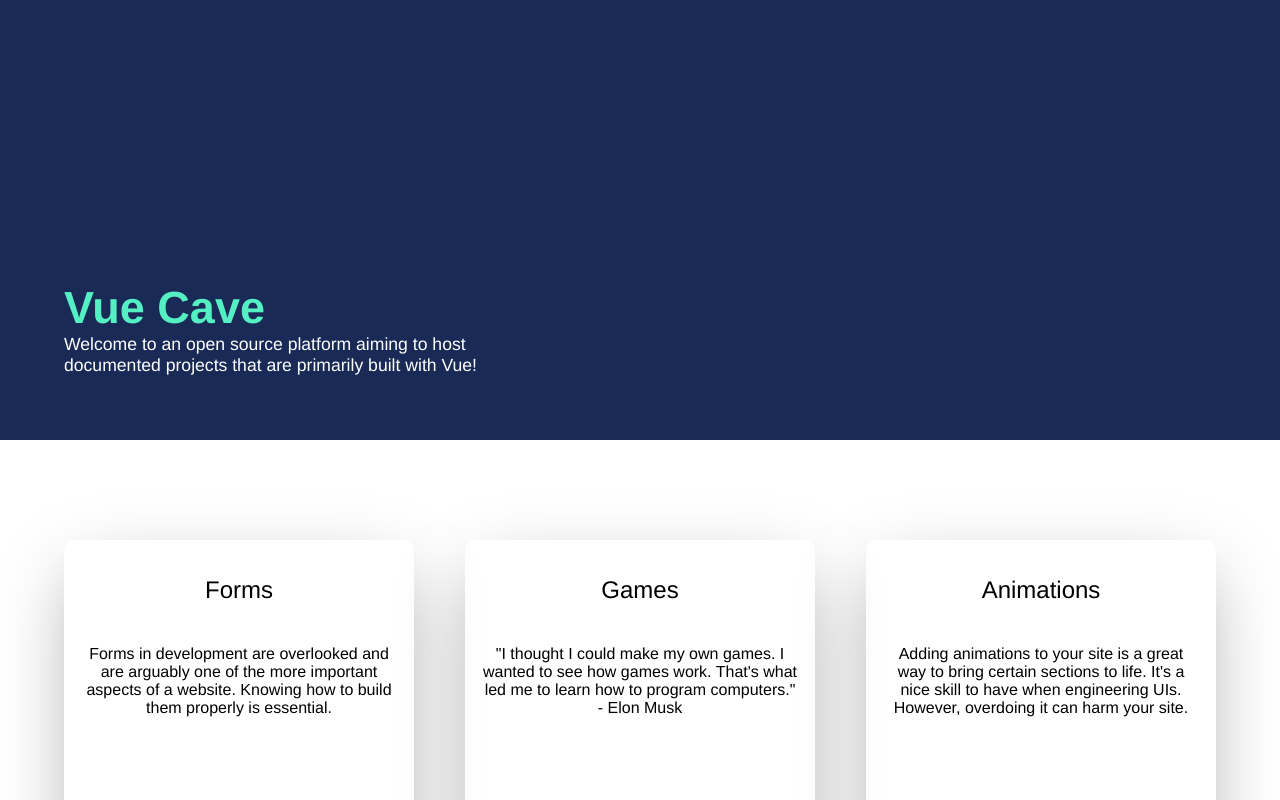
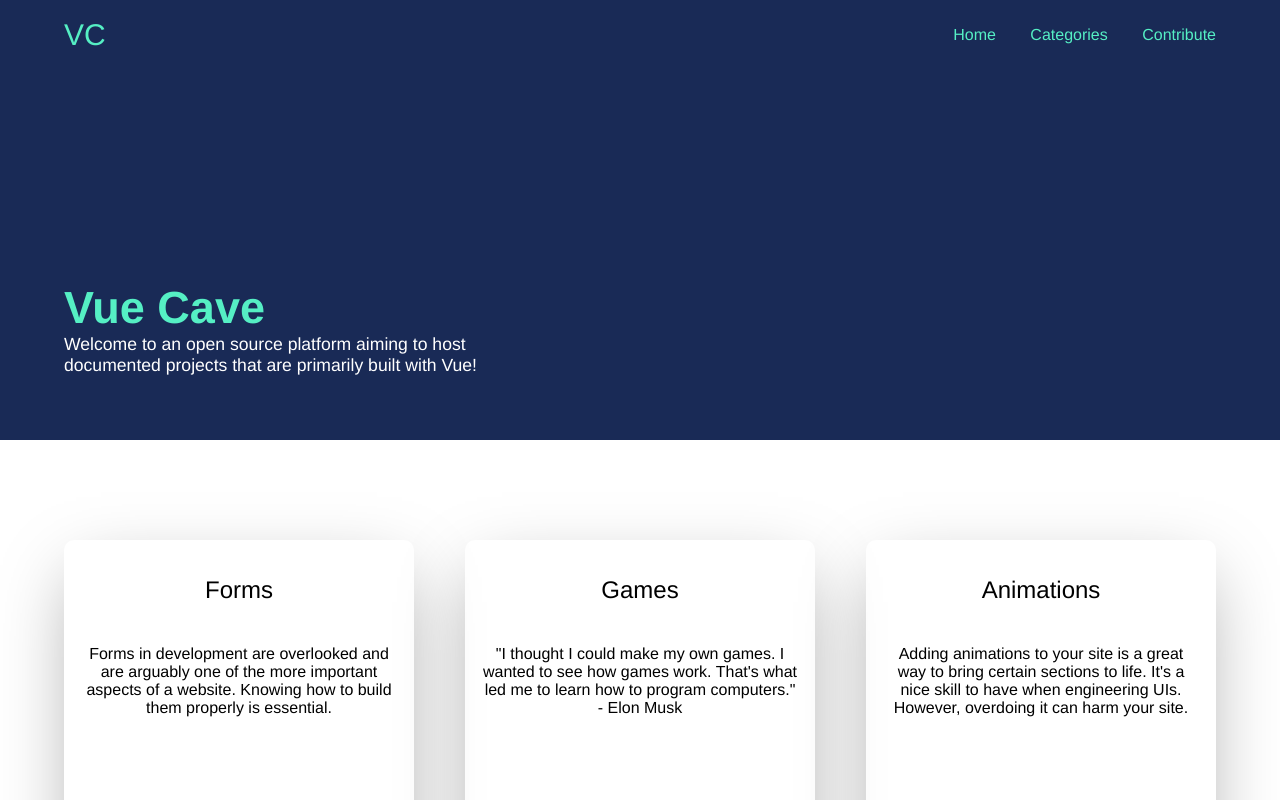
Before and after one commit to silashuereca/vue-form-elements, a Vue app: page / in a window 1280 px wide. Shown: the top 800 px of the page. Built offline with nearby package versions, Linux system fonts and the light colour scheme.

Commit message:
feat: added navigation bar

```diff
--- a/src/App.vue
+++ b/src/App.vue
@@ -1,5 +1,17 @@
 <template>
   <div id="app">
+    <navigation></navigation>
     <router-view></router-view>
   </div>
 </template>
+
+<script>
+import navigation from './views/components/Navigation.vue';
+
+export default {
+	name: 'App',
+	components: {
+		navigation
+	}
+}
+</script>
--- /dev/null
+++ b/src/css/components/navigation.css
@@ -0,0 +1,44 @@
+nav {
+	position: fixed;
+	width: 100%;
+	height: 70px;
+	z-index: 100;
+	background-color: var(--primary);
+	display: flex;
+	justify-content: center;
+	align-items: center;
+}
+
+.nav-container {
+	display: flex;
+	justify-content: space-between;
+	align-items: center;
+	width: 90%;
+}
+
+.nav-container a {
+	color: var(--green-primary);
+	text-decoration: none;
+}
+
+.logo {
+	font-size: 30px;
+}
+
+.home {
+	margin-right: 30px;
+}
+
+.link:hover {
+	border-bottom: 1px solid var(--green-hover);
+}
+
+@media only screen and (max-width: 800px){
+	.nav-container {
+		width: 90%;
+	}
+
+	.home {
+		margin-right: 5px;
+	}
+}
--- a/src/css/components/project-list.css
+++ b/src/css/components/project-list.css
@@ -124,11 +124,11 @@
 @media only screen and (max-width: 400px){
 
 	.project-list-container {
-		grid-template-columns: repeat(1, 99%);
+		grid-template-columns: repeat(1, 100%);
 		grid-column-gap: 0px;
 	}
 
 	.project-card {
-		width: 99%;
+		width: 100%;
 	}
 }
--- a/src/main.js
+++ b/src/main.js
@@ -2,6 +2,8 @@ import Vue from 'vue';
 import App from './App.vue';
 import router from './router.js';
 import loader from './libs/auto-load/Loader.vue';
+
+import './css/components/navigation.css';
 import './css/main.css';
 
 //global components
--- a/src/views/Home.vue
+++ b/src/views/Home.vue
@@ -1,6 +1,6 @@
 <template>
   <div>
-    <div class="banner">
+    <div v-show="!$route.query.categories" class="banner">
       <div class="heading">
         <h1>Vue Cave</h1>
         <p>Welcome to an open source platform aiming to host documented projects that are primarily built with Vue!</p>
--- a/src/views/User-Project.vue
+++ b/src/views/User-Project.vue
@@ -82,6 +82,7 @@ export default {
 .markdown-body {
 	width: 70%;
 	margin: auto;
+	padding-top: 100px;
 }
 
 @media only screen and (max-width: 800px){
--- /dev/null
+++ b/src/views/components/Navigation.vue
@@ -0,0 +1,28 @@
+<template>
+  <nav>
+    <div class="nav-container">
+      <div class="logo-container">
+        <div class="logo">
+          <router-link to="/">
+            VC
+          </router-link>
+        </div>
+      </div>
+      <div class="nav-bts-container">
+        <router-link class="home link" to="/">
+          Home
+        </router-link>
+        <router-link class="home link" v-bind:to="{name: 'home', query: {categories: 'true'}}">
+          Categories
+        </router-link>
+        <a ref="noopener" class="link" href="https://github.com/silashuereca/vue-cave" target="_blank">Contribute</a>
+      </div>
+    </div>
+  </nav>
+</template>
+
+<script>
+export default {
+	name: 'Naviation'
+}
+</script>
```
